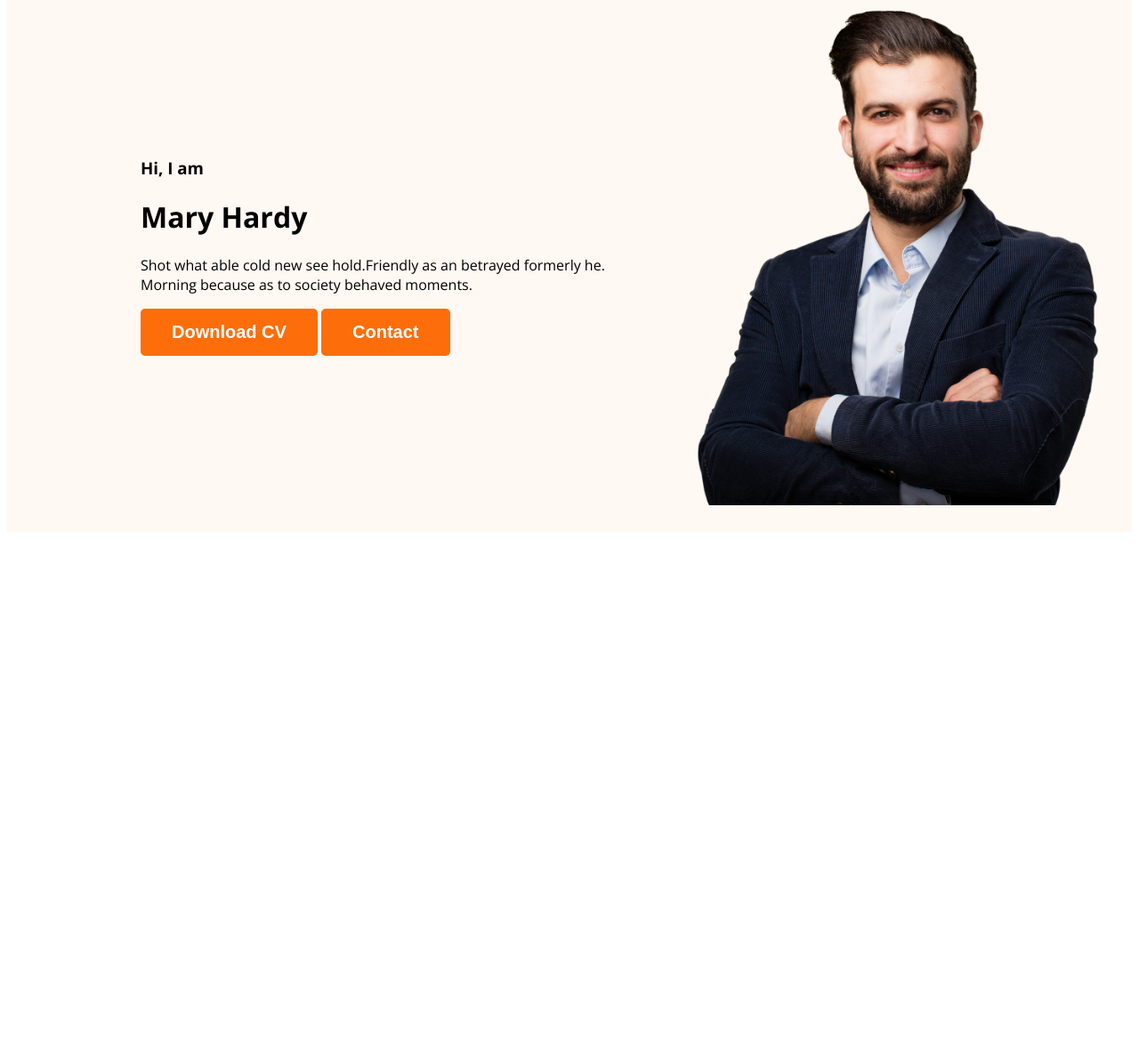
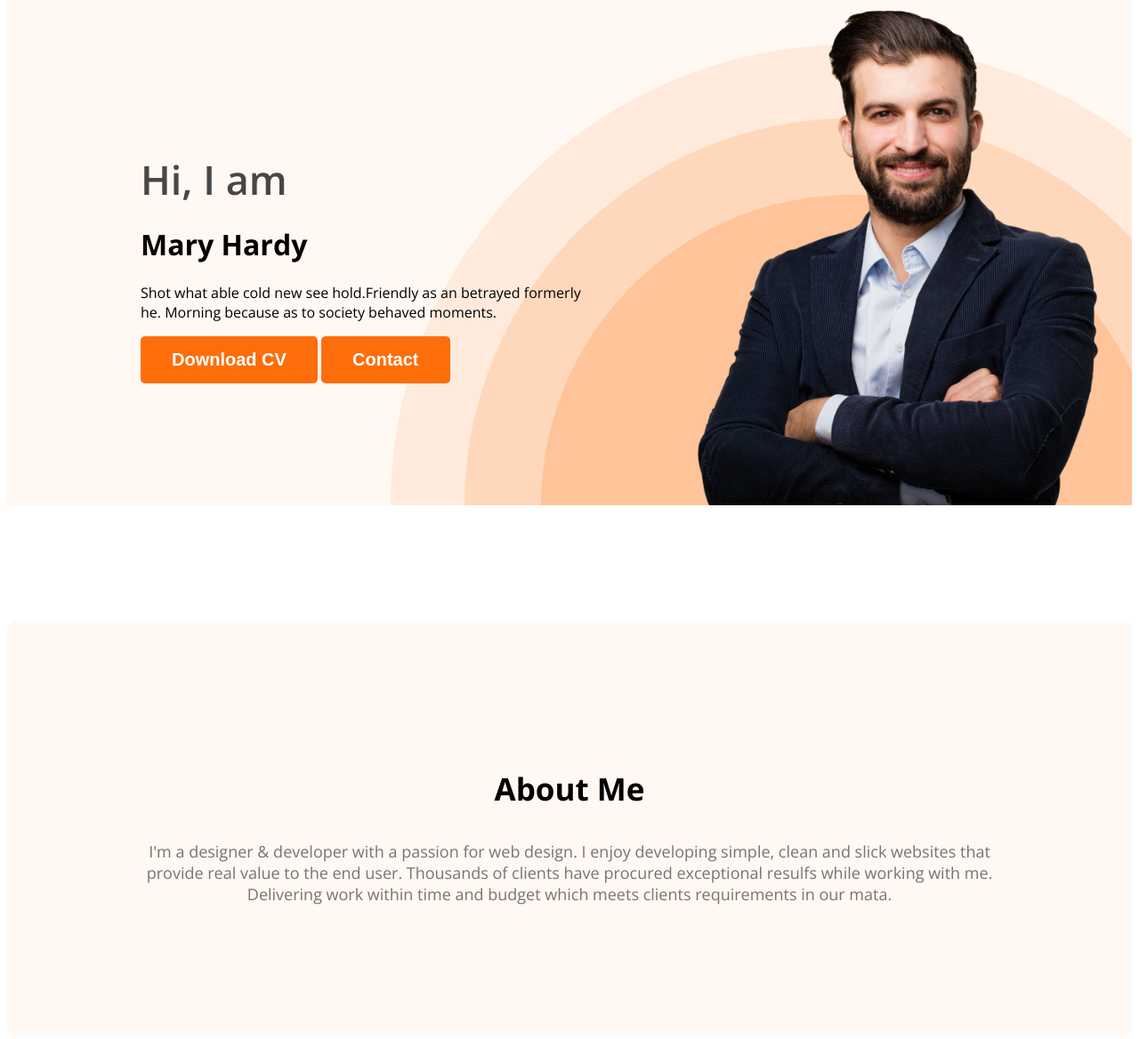
Before and after one commit to muhsinabdullah/Milestone-1-PH-Mission, a plain HTML site: page index.html in a window 1280 px wide. Shown: the part 200-1368 px from the top of the page at 89% size. Before the commit the page ends 806 px from the top, so only its background shows below. Drawn offline with nearby package versions, Linux system fonts and the light colour scheme.

Commit message:
about section created

```diff
--- a/index.html
+++ b/index.html
@@ -32,7 +32,12 @@
     </header>
 
     <main>
-
+        <section class="about">
+            <h3 class="section-title">About Me</h3>
+            <p class="section-description">
+                I'm a designer & developer with a passion for web design. I enjoy developing simple, clean and slick websites that provide real value to the end user. Thousands of clients have procured exceptional resulfs while working with me. Delivering work within time and budget which meets clients requirements in our mata.
+            </p>
+        </section>
     </main>
 
     <footer>
--- a/styles/style.css
+++ b/styles/style.css
@@ -1,13 +1,14 @@
 /* common style */
-body{
+body {
     font-family: 'Golos Text', sans-serif;
     font-family: 'Open Sans', sans-serif;
 }
-.text-primary{
+
+.text-primary {
     color: #FD6E0A;
 }
 
-.button-primary{
+.button-primary {
     border-radius: 5px;
     background: #FD6E0A;
     border: 0;
@@ -16,43 +17,95 @@ body{
     font-weight: 700;
     padding: 15px 35px;
 }
+
+.section-title {
+    color: var #181818;
+    text-align: center;
+    font-size: 35px;
+    font-weight: 700;
+}
+
+.section-description {
+    color:#757575;
+    text-align: center;
+    font-size: 18px;
+    font-weight: 400;
+}
+
 /* nav related style */
-nav{
-    display:flex;
+nav {
+    display: flex;
     align-items: center;
     justify-content: space-between;
     margin: 0 200px;
 
 }
-.nav-title{
+
+.nav-title {
     color: #181818;
     font-size: 45px;
     font-weight: 800;
-   }
+}
 
-nav > ul{
+nav>ul {
     display: flex;
     align-items: center;
 }
+
 nav li {
     list-style: none;
     margin-right: 50px;
 }
-nav a{
+
+nav a {
     text-decoration: none;
     color: var(--dark-02, #474747);
 }
 
 /* header related style */
-.header{
+.header {
     background: #FFF8F3;
+    background-image: url('../images/header_bg.png');
+    background-repeat: no-repeat;
+    background-position: bottom right;
 }
-.banner{
-    padding: 30px 30px 30px 150px;
+
+.banner {
+    padding: 30px 30px 0px 150px;
     display: flex;
     align-items: center;
+    justify-content: space-between;
 }
-.banner .profile-pic{
-    width: 500px;
+
+.banner-content {
+    max-width: 500px;
 
 }
+
+.banner .profile-pic {
+    width: 500px;
+}
+
+.banner-greeting {
+    font-weight: 600;
+    font-size: 45px;
+    color: #474747;
+    margin-bottom: 0;
+}
+
+.banner-title {
+    font-size: 85px;
+    font-weight: 700;
+    margin-top: 5px;
+    margin-bottom: 20px;
+}
+
+/* main section styles */
+
+/* about section styles */
+.about {
+    padding: 130px;
+    border-radius: 10px;
+    background: #FFF8F3;
+    margin: 130px 0;
+}
```
